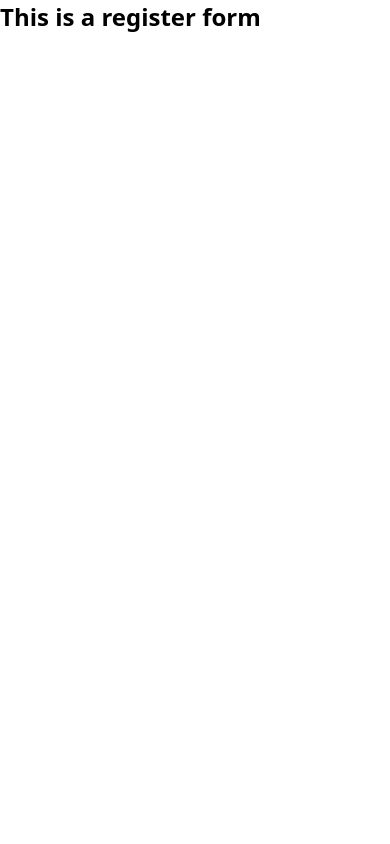
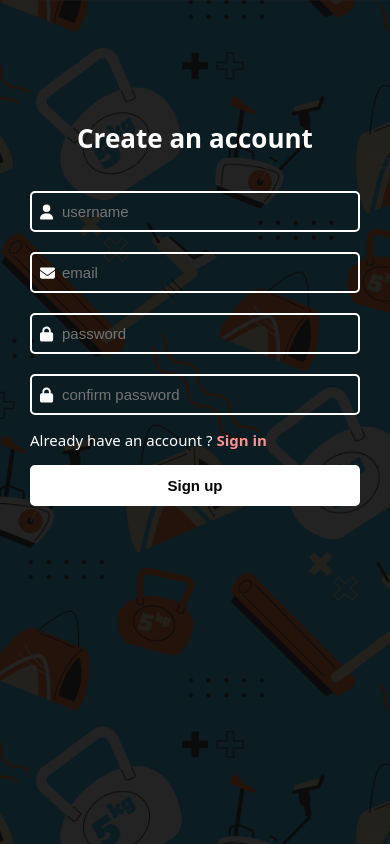
Before and after one commit to Arun6238/fitnessApp-react-js, a React (Vite) app: page /register in a window 390 px wide. Built offline with nearby package versions, Linux system fonts and the light colour scheme; no server answers.

Commit message:
implemented login and register user

```diff
--- a/src/pages/Register.jsx
+++ b/src/pages/Register.jsx
@@ -1,11 +1,188 @@
-import React from 'react'
+import {faUser,faLock,faEnvelope} from "@fortawesome/free-solid-svg-icons"
+import { useRef, useState } from "react"
+import { Link,useNavigate } from "react-router-dom"
+import './login.css'
+import { LoginRegisterInput, Warning, WarningBordered } from "./children/Children"
+import { isEmailValid, isPasswordValid, isUsernameValid } from "../utils/validation"
+import debounce from '../utils/debounce'
 
 const Register = () => {
-  return <>
-    <form>
-        <h2>This is a register form</h2>
-    </form>
-  </>
+	const formData = useRef({
+		username:"",
+		email:"",
+		password:"",
+		confirmPassword:""
+	})
+	const [ formWarning ,setFormWarning ] = useState({
+		username:"",
+		email:"",
+		password:"",
+		confirmPassword:"",
+		server:""
+	})
+	const navigate = useNavigate()
+	// const debouncedSetField = useCallback(debounce(setField),[])
+	function validateUsername(username){
+		const {status,message} = isUsernameValid(username)
+		setFormWarning(state => ({...state, username:message}))
+		return status
+	}
+	function validateEmail(email){
+		const {status,message} = isEmailValid(email)
+		setFormWarning(state => ({...state, email:message}))
+		return status
+	}
+
+	function validatePassword(password){
+		// check if the current password is empty and if not empty and both
+		// password doesnt match display error message for both passwords
+		if(formData.current.confirmPassword !=="" ){
+			setFormWarning(state => ({...state, confirmPassword:""}))
+			if(password !== formData.current.confirmPassword){
+				setFormWarning(state => ({...state, confirmPassword:"password dosen't match"}))
+
+
+			}
+			else{
+				setFormWarning(state => ({...state, confirmPassword:""}))
+
+			}
+		}
+		const {status,message} = isPasswordValid(password)
+		setFormWarning(state => ({...state, password:message}))
+		return status
+	}
+	function validateConfirmPassword(confPassword){
+		if(formData.current.password === confPassword){
+			setFormWarning(state => ({...state, confirmPassword:""}))
+			return true
+		}
+		setFormWarning(state => ({...state, confirmPassword:"password dosen't match"}))
+		return false
+	}
+	const debouncedValidateUsername = debounce(validateUsername,900)
+	const debouncedValidateEmail = debounce(validateEmail,900)
+	const debouncedValidatePassword = debounce(validatePassword,900)
+	const debouncedValidateConfirmPassword = debounce(validateConfirmPassword,900)
+	const formInputFields = {
+		username:{
+			name:"username",
+			type:"text",
+			icon:faUser,
+			placeholder:"username",
+			value:formData.username,
+			handleChange:(e) => {
+				formData.current.username = e.target.value
+				debouncedValidateUsername(e.target.value)
+			},
+		},
+		email:{
+			name:"email",
+			type:"email",
+			icon:faEnvelope,
+			placeholder:"email",
+			value:formData.email,
+			 handleChange:(e) => {
+				formData.current.email = e.target.value
+				debouncedValidateEmail(e.target.value)
+			}
+		},
+		password:{
+			name:"password",
+			type:'password',
+			icon:faLock,
+			placeholder:"password",
+			value:formData.password,
+			handleChange:(e) => {
+				formData.current.password = e.target.value
+				debouncedValidatePassword(e.target.value)
+			},
+		},
+		confirmPassword:{
+			name:"confirmPassword",
+			type:"password",
+			icon:faLock,
+			placeholder:"confirm password",
+			// value:formData.confirmPassword,
+			handleChange:(e) => {
+				formData.current.confirmPassword = e.target.value
+				debouncedValidateConfirmPassword(e.target.value)
+			},
+		}
+	}
+	// function to handle form submition
+	const handleRegister = (e) => {
+		e.preventDefault()
+		const data =formData.current
+		// clear error messages from previous fetch
+		// perfrom all the validation
+		if(
+			validateUsername(data.username) &&
+			validateEmail(data.email) &&
+			validatePassword(data.password) &&
+			validateConfirmPassword(data.confirmPassword)
+		){
+
+			const url = "http://127.0.0.1:8000/api/register-user/"
+			const options = {
+				method: 'POST',
+				credentials: 'include',
+				headers:{
+					'Content-type' : 'application/json'
+				},
+				body:JSON.stringify({
+					username:data.username,
+					email:data.email,
+					password:data.password
+				})
+			}
+			fetch(url,options)
+			.then((res) =>{
+				if(res.ok){
+					setFormWarning(state => ({...state,server:"user created successfully"}))
+					setTimeout(() =>{
+						navigate('/login')
+					},500)
+				}
+				else if(res.status === 409){
+					setFormWarning(state => ({...state,server:"username already exist please try another one"}))
+				}
+				else if(res.status === 429 ){
+					setFormWarning(state => ({...state,server:"Too many requests. Please wait a moment and try again later"}))
+				}
+				return res.json()
+			})
+			.catch(e => {
+				setFormWarning(state => ({...state,server:e}))
+			})
+		}
+		else
+			setFormWarning(state => ({...state,server:""}))
+		}
+  	return <div className='login-register-form-container'>
+		<form  className='login-register-form' onSubmit={handleRegister}>
+			<div className="form-heading">
+				<h2>Create an account</h2>
+			</div>
+			<WarningBordered value = {formWarning.server}/>
+
+			<LoginRegisterInput  {...formInputFields.username}/>
+			<Warning value={formWarning.username}/>
+			<LoginRegisterInput {...formInputFields.email}/>
+			<Warning value={formWarning.email}/>
+			<LoginRegisterInput {...formInputFields.password}/>
+			<Warning value={formWarning.password}/>
+			<LoginRegisterInput {...formInputFields.confirmPassword}/>
+			<Warning value={formWarning.confirmPassword}/>
+			<div className="form-element">
+				<span>Already have an account ? <Link to="/login">Sign in</Link></span>
+            </div>
+			<div className="form-element">
+                <button type="submit">Sign up</button>
+            </div>
+		</form>
+
+	</div>
 }
 
 export default Register
--- /dev/null
+++ b/src/pages/children/Children.jsx
@@ -0,0 +1,30 @@
+import {FontAwesomeIcon} from "@fortawesome/react-fontawesome"
+
+export const  LoginRegisterInput = (props) =>{
+	return<div className="form-element">
+		<label className="login-register-label">
+			<FontAwesomeIcon icon={props.icon}/>
+			<input
+				type={props.type}
+				name={props.name}
+				autoComplete="off"
+				placeholder={props.placeholder}
+				value={props.value}
+				onChange={props.handleChange}
+				onBlur={props.onBlur}
+				required
+			/>
+		</label>
+	</div>
+}
+
+export const Warning = ({value}) => {
+    return <>
+        {value?<span className="login-register-warning">{value}</span>:null}
+    </>
+}
+export const WarningBordered = ({value}) => {
+    return <>
+        {value?<div className="login-register-warning-bordered">{value}</div>:null}
+    </>
+}
--- a/src/pages/login.css
+++ b/src/pages/login.css
@@ -1,60 +1,73 @@
-.login-form-container{
-    --warning:#fff319;
-    --warning-light:#9a94334a;
+.login-register-form-container,
+.register-form-container{
+    --warning:#ff5219;
+    --warning-light:#9a33334a;
     --form-background:#0d0d0de7;
     --white:#ffffff;
     --link-color:#ff9191;
     --full-height:100vh;
 
     padding: 10px 0;
-    min-height: var(--full-height);
+    min-height: var(--full-height,100vh);
     box-sizing: border-box;
     background-image:url('./../assets/8341506.jpg');
     background-size: cover;
     background-position: center;
 
 }
-.login-form{
-    background-color:var(--form-background) ;
+
+.login-register-form{
+    background-color:var(--form-background , #0d0d0de7) ;
     max-width: 400px;
     padding: 50px 30px 100px;
-    color: var(--white);
+    color: var(--white , white);
     font-size: 15px;
     margin-inline: auto;
     margin-top: 60px;
     border-radius:5px;
+    box-sizing: border-box;
+
 }
 .form-element{
     margin-top: 15px;
 }
-.login-warning{
-    color:var(--warning);
+.form-heading{
+    margin-bottom: 35px;
+}
+.login-register-warning{
+    color:var(--warning , #fff319);
     font-size: 14px;
+    transition: all 300 ease-in;
+    margin-top: 5px;
+    display: inline-block;
+    animation: appear 0.5s forwards;
 }
-.login-warning-bordered{
+.login-register-warning-bordered{
     text-align: center;
     padding: 10px;
     color: var(--warning);
-    background-color:var(--warning-light);
+    background-color:var(--warning-light ,#9a94334a);
     margin-top:10px ;
-    border: 2px solid var(--warning);
+    border: 2px solid var(--warning ,#fff319);
+    animation: slideIn 0.5s ease forwards;
 }
 
-.login-form a{
+.login-register-form a{
     text-decoration: none;
-    color:var(--link-color) ;
+    color:var(--link-color ,#ff9191) ;
 }
-.login-form a,
-.register
+.login-register-form a,
+.register,
+.login
 {
     font-size: 15px;
     font-weight: 600;
 }
-.login-form h2{
+.login-register-form h2{
     text-align: center;
     font-size: 26px;
 }
-.login-label{
+.login-register-label{
     font-weight: 600;
     position: relative;
     padding: 0;
@@ -62,52 +75,82 @@
     display: block;
     margin-top: 20px;
 }
-.login-label input{
+.login-register-label input{
     background-color:inherit;
+    filter: none;
     color:inherit;
 }
-.login-label input,
-.login-form button {
+.login-register-label input,
+.login-register-form button {
    width: 100%;
    font-size: inherit;
    padding-block: 10px;
    padding-inline: 30px;
    box-sizing: border-box;
    border-radius:5px;
-   border:var(--white) solid 2px;
+   border:var(--white , white) solid 2px;
 
 }
-.login-label input:focus{
-    outline: var(--white) 1px solid;
+input:autofill {
+    background:inherit; /* or any other */
+    color: white;
+  }
+.login-register-label input:focus{
+    outline: var(--white ,white) 1px solid;
 }
-.login-label svg{
+.login-register-label svg{
     position: absolute;
     top: 50%;
     left: 10px;
     transform: translatey(-50%);
 }
-.login-form button{
-    background-color: var(--white);
+.login-register-form button{
+    background-color: var(--white,white);
     font-weight: 600;
 }
-.login-form button:hover{
+.login-register-form button:hover{
     --bg-color:#d9ffe6;
-    background-color: var(--bg-color);
-    border-color:var(--bg-color);
+    background-color: var(--bg-color,#d9ffe6);
+    border-color:var(--bg-color,#d9ffe6);
     cursor: pointer;
 }
 
 @media only screen and (max-width: 500px) {
-    .login-form-container{
+    .login-register-form-container{
         padding: 0;
     }
-    .login-form{
+    .login-register-form{
         margin-top: 0;
         min-height:500px;
-        height:var(--full-height);
+        height:var(--full-height,100vh);
 
         padding-top:120px;
         max-width: 500px;
-        box-sizing: border-box;
+        border-radius: 0;
     }
   }
+
+.input-warning{
+    border-color: var(--warning) !important;
+    outline-color:var(--warning) !important;
+}
+
+@keyframes slideIn {
+    from {
+      transform: translateY(-100%);
+      opacity: 0;
+    }
+    to {
+      transform: translateY(0);
+      opacity: 1;
+    }
+}
+
+@keyframes appear {
+    from {
+      opacity: 0;
+    }
+    to {
+      opacity: 1;
+    }
+}
--- /dev/null
+++ b/src/utils/debounce.js
@@ -0,0 +1,9 @@
+export default 	function debounce(callback, delay = 1000){
+    let timeout
+    return (...args) => {
+        clearTimeout(timeout)
+        timeout = setTimeout(() => {
+            callback(...args)
+        }, delay);
+    }
+}
--- /dev/null
+++ b/src/utils/validation.js
@@ -0,0 +1,66 @@
+function returnObject(status=false,message="invalid input"){
+	return {
+		status:status,
+		message:message
+	}
+}
+
+const emailRegex = /^[^\s@]+@[^\s@]+\.[^\s@]+$/;
+
+export function isEmailValid(email) {
+	if (!email) {
+		return returnObject(false, "Email address cannot be empty.");
+	  }
+	// true if the emial is in invalid pattern
+	const pattern =  !emailRegex.test(email);
+	// true if the email contain white space
+	const  whiteSpace = email.indexOf(" ") !== -1
+
+	if(pattern && whiteSpace) {
+		return returnObject(false,"email format is invalid, and whitespace is not allowed")
+	}
+	if(pattern){
+		return returnObject(false,"invalid email format")
+	}
+	if(whiteSpace){
+		return returnObject(false,"email address should not contain whitespace")
+	}
+	return returnObject(true,"")
+  }
+
+
+export function isUsernameValid (username) {
+	if (!username) {
+		return returnObject(false, "username cannot be empty.");
+	  }
+	// true if user name contain white space
+	const whitespace = username.indexOf(" ") !== - 1
+	// true if length is invalid
+	const length = username.length < 3 || username.length >16
+	if(whitespace && length)
+		return returnObject(false,"username must be atleast 3 to 6 characters long and whitespace is not allowed")
+	if(whitespace)
+		return returnObject(false , "username should not contain whitespace")
+	if(length)
+		return returnObject(false,"username must be atleast 3 to 6 characters long")
+	return returnObject(true,"")
+}
+
+export function isPasswordValid(password){
+	if (!password) {
+		return returnObject(false, "password cannot be empty.");
+	  }
+	const length = password.length < 8
+	const whiteSpace = password.indexOf(" ") !== -1
+
+	if(length && whiteSpace) {
+		return returnObject(false,"password must be atleast 8 characters long and whitespace is not allowed")
+	}
+	if(length){
+		return returnObject(false,"password must be atleast 8 characters long")
+	}
+	if(whiteSpace){
+		return returnObject(false,"password should not contain whitespace")
+	}
+	return returnObject(true,"")
+}
```
Also changed, not shown: src/pages/Login.jsx (+11 -21 lines), src/assets/background2.jpg (added).
